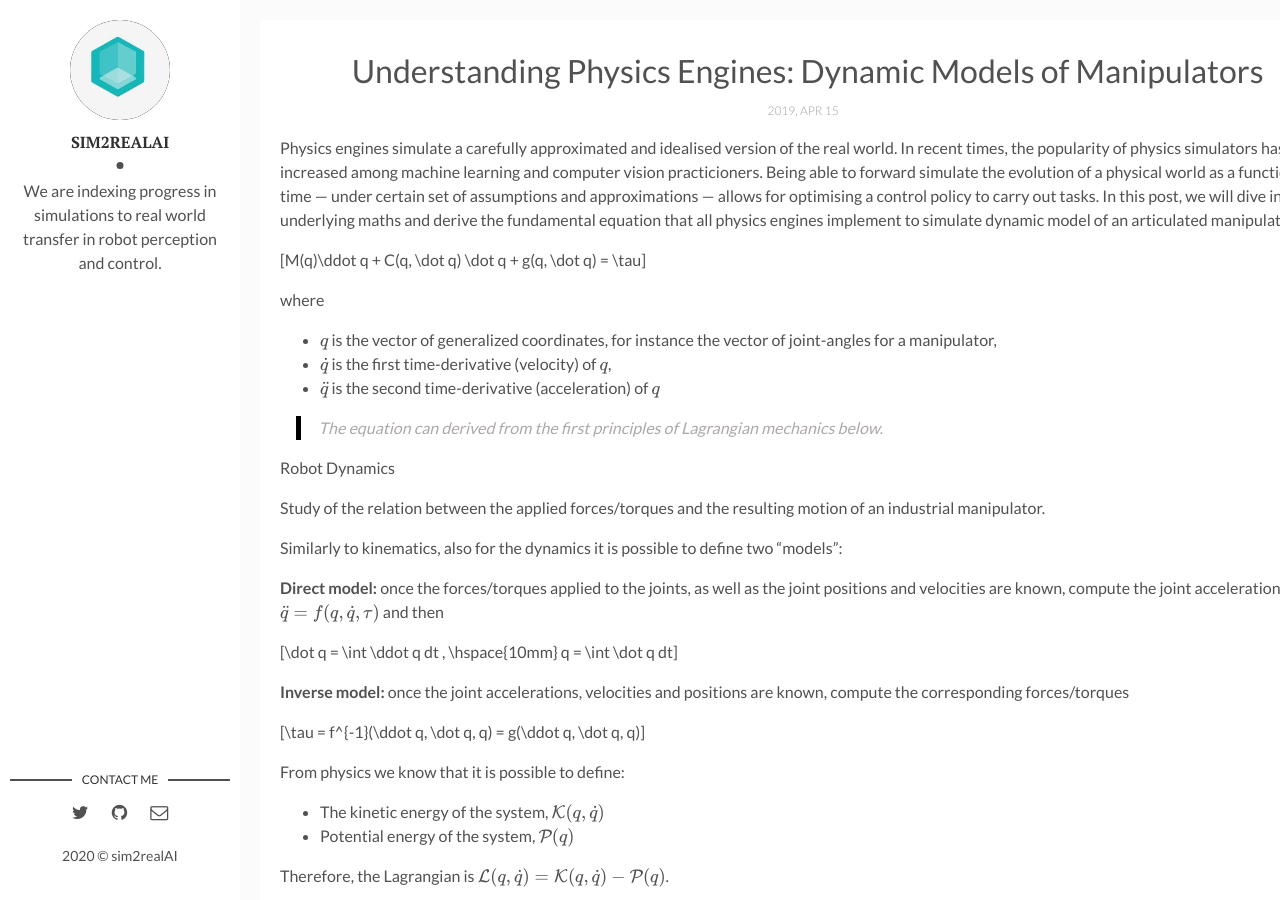
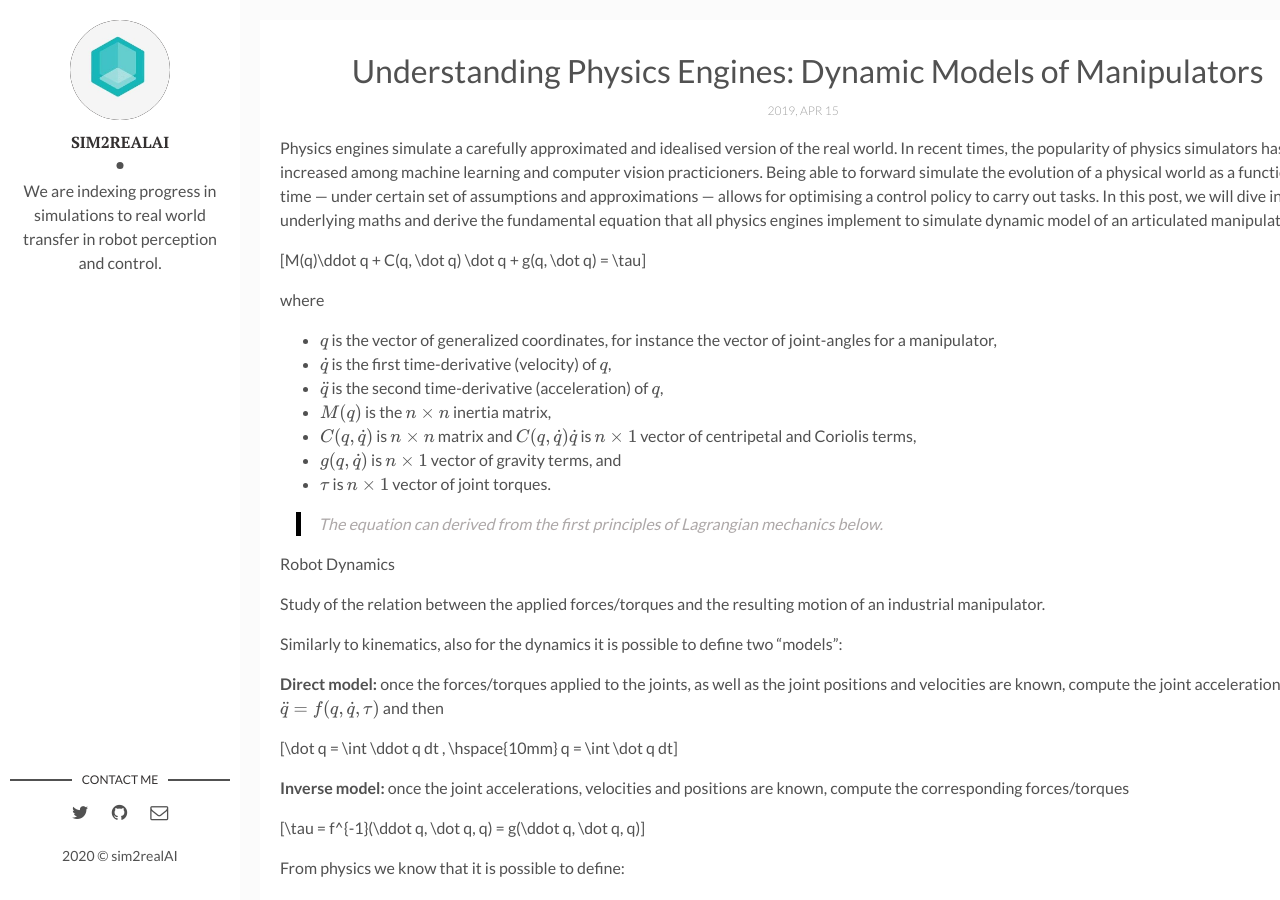
Before and after one commit to backupsim2realai/backupsim2realai.github.io, a Jekyll site: the page built from _posts/2019-04-15-Dynamic-Model-Of-Manipulators.markdown, in a window 1280 px wide and 900 px high. Built offline with Jekyll 4.4.1, drawn with Linux system fonts in a browser that asks for light colours; formulas are drawn with MathJax 3.

Commit message:
update
Signed-off-by: Ankur Handa <ahanda@nvidia.com>

```diff
--- a/_posts/2019-04-15-Dynamic-Model-Of-Manipulators.markdown
+++ b/_posts/2019-04-15-Dynamic-Model-Of-Manipulators.markdown
@@ -13,7 +13,11 @@ $$M(q)\ddot q + C(q, \dot q) \dot q + g(q, \dot q) = \tau$$
 where
 - $$q$$ is the vector of generalized coordinates, for instance the vector of joint-angles for a manipulator,
 - $$\dot q$$ is the first time-derivative (velocity) of $$q$$,
-- $$\ddot q$$ is the second time-derivative (acceleration) of $$q$$
+- $$\ddot q$$ is the second time-derivative (acceleration) of $$q$$,
+- $$M(q)$$ is the $$n \times n$$ inertia matrix,
+- $$C(q, \dot q)$$ is $$n \times n$$ matrix and $$C(q, \dot q) \dot q$$ is $$n \times 1$$ vector of centripetal and Coriolis terms,
+- $$g(q, \dot q)$$ is $$n \times 1$$ vector of gravity terms, and
+- $$\tau $$ is $$n \times 1$$ vector of joint torques.
 
 >The equation can derived from the first principles of Lagrangian mechanics below.
 
```
